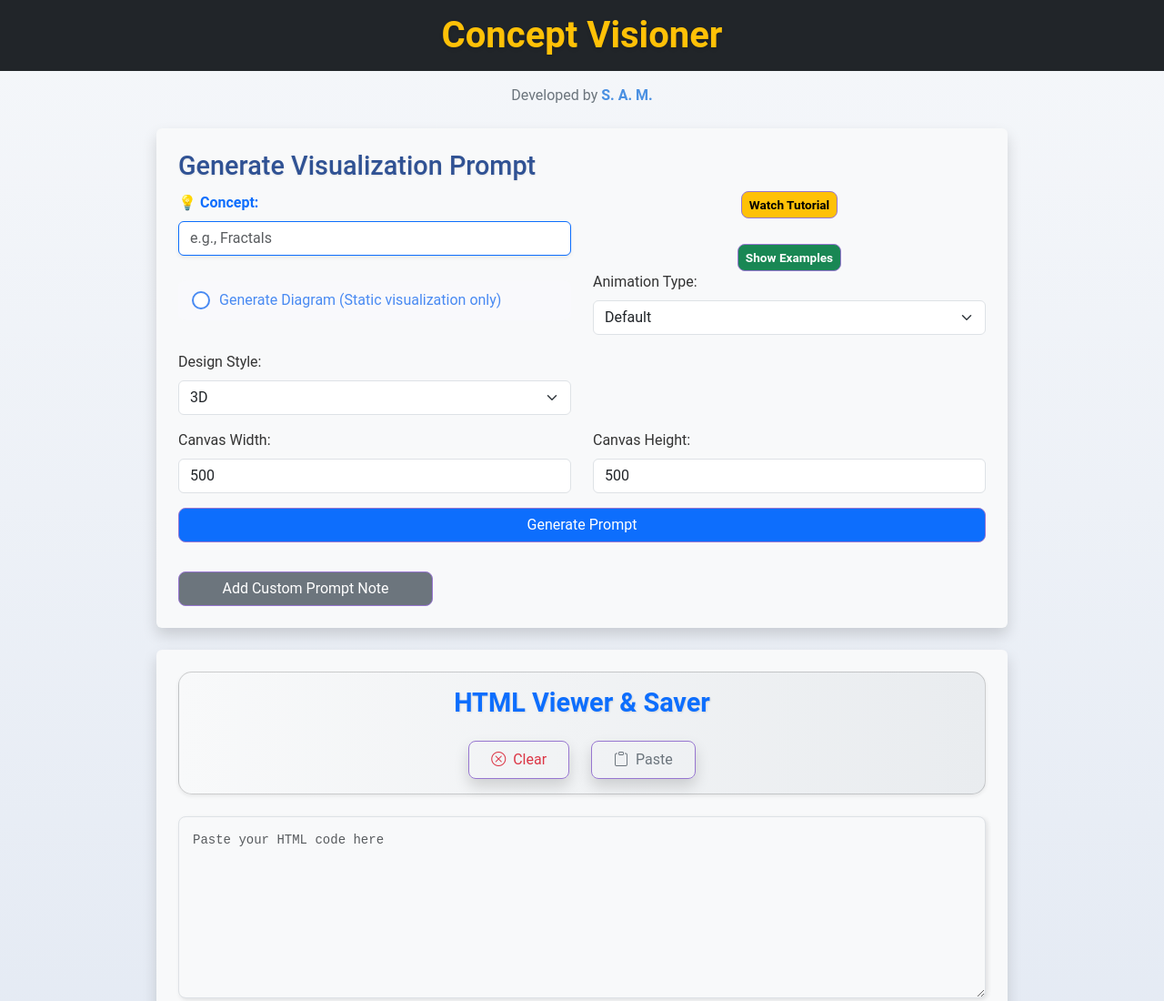
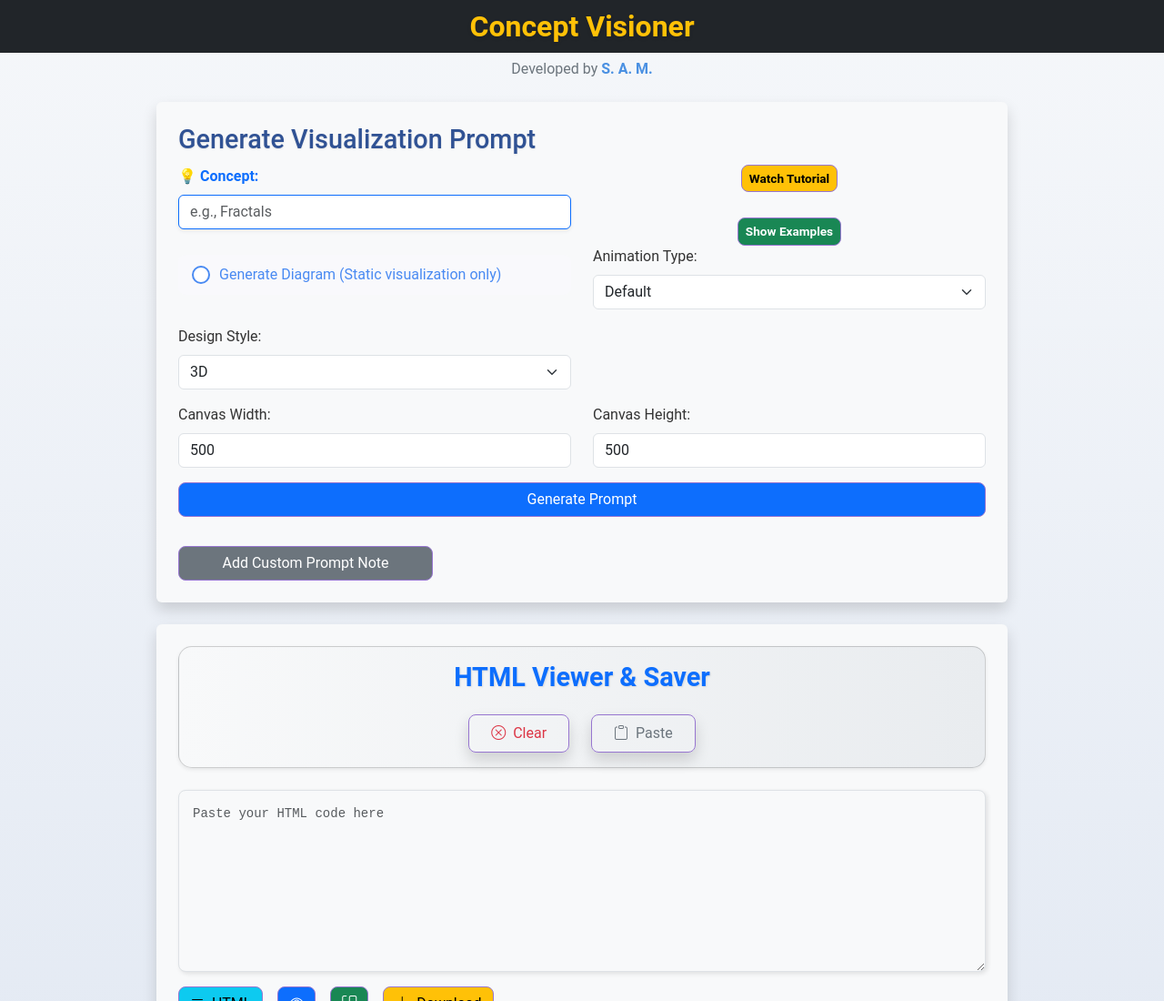
Before and after one commit to Sabir-Ali-Mondal/Concept-Visioner, a plain HTML site: page index.html in a window 1280 px wide. Shown: the top 1100 px of the page at 91% size. Drawn offline with nearby package versions, Linux system fonts and the light colour scheme.

Commit message:
Update index.html

```diff
--- a/index.html
+++ b/index.html
@@ -29,9 +29,9 @@
             color: #305294;
             /* Darker blue */
             text-align: center;
-            font-size: 2.5rem;
-            margin-bottom: 15px;
-            padding: 15px 0;
+            font-size: 2.0rem;
+            margin-bottom: 6px;
+            padding: 10px 0;
             /* Add padding for better visual appeal */
             background-color: #e0e7f2;
             /* Subtle background gradient for h1 */
```
